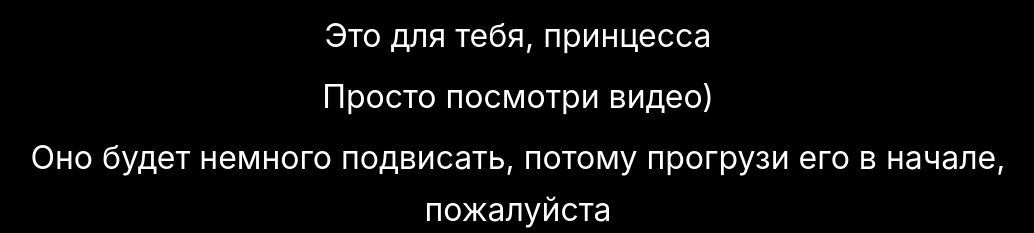
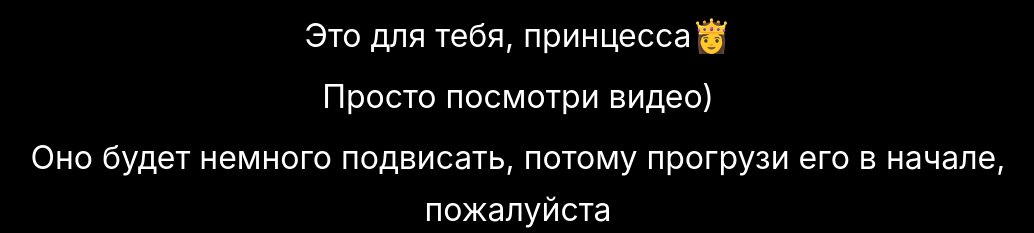
Before and after one commit to diana-i-love-you/for-her, a plain HTML site: page index.html in a window 1280 px wide. Shown: the top 233 px of the page, without its empty margins (122-1156 px from the left). Drawn offline with Linux system fonts and the light colour scheme.

Commit message:
Update index.html

```diff
--- a/index.html
+++ b/index.html
@@ -134,7 +134,7 @@
 <body>
 
     <div class="text-block">
-        Это для тебя, принцесса
+        Это для тебя, принцесса👸
     </div>
     <div class="text-block">Просто посмотри видео)</div>
     <div class="text-block">Оно будет немного подвисать, потому прогрузи его в начале, пожалуйста</div>
```
